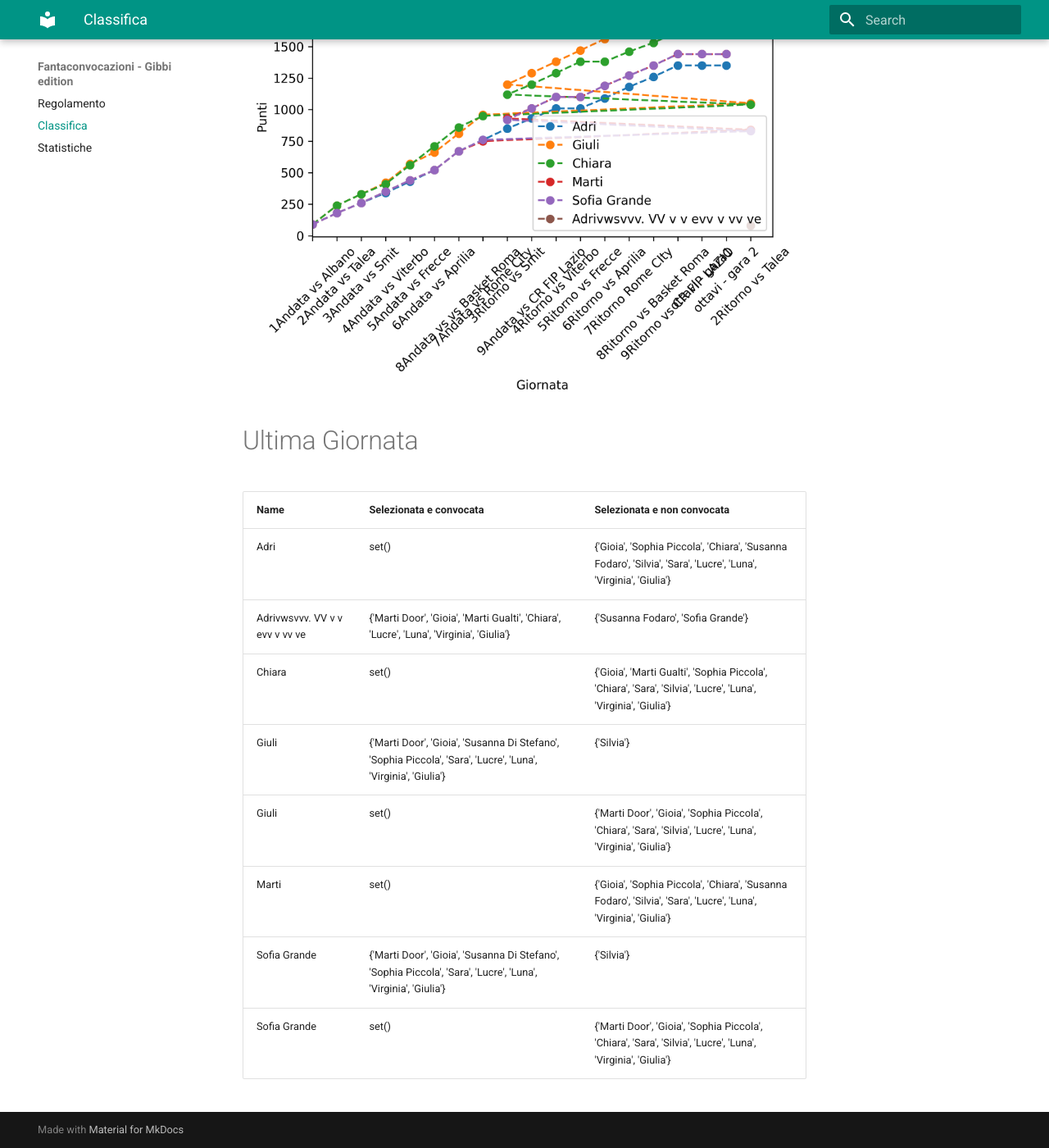
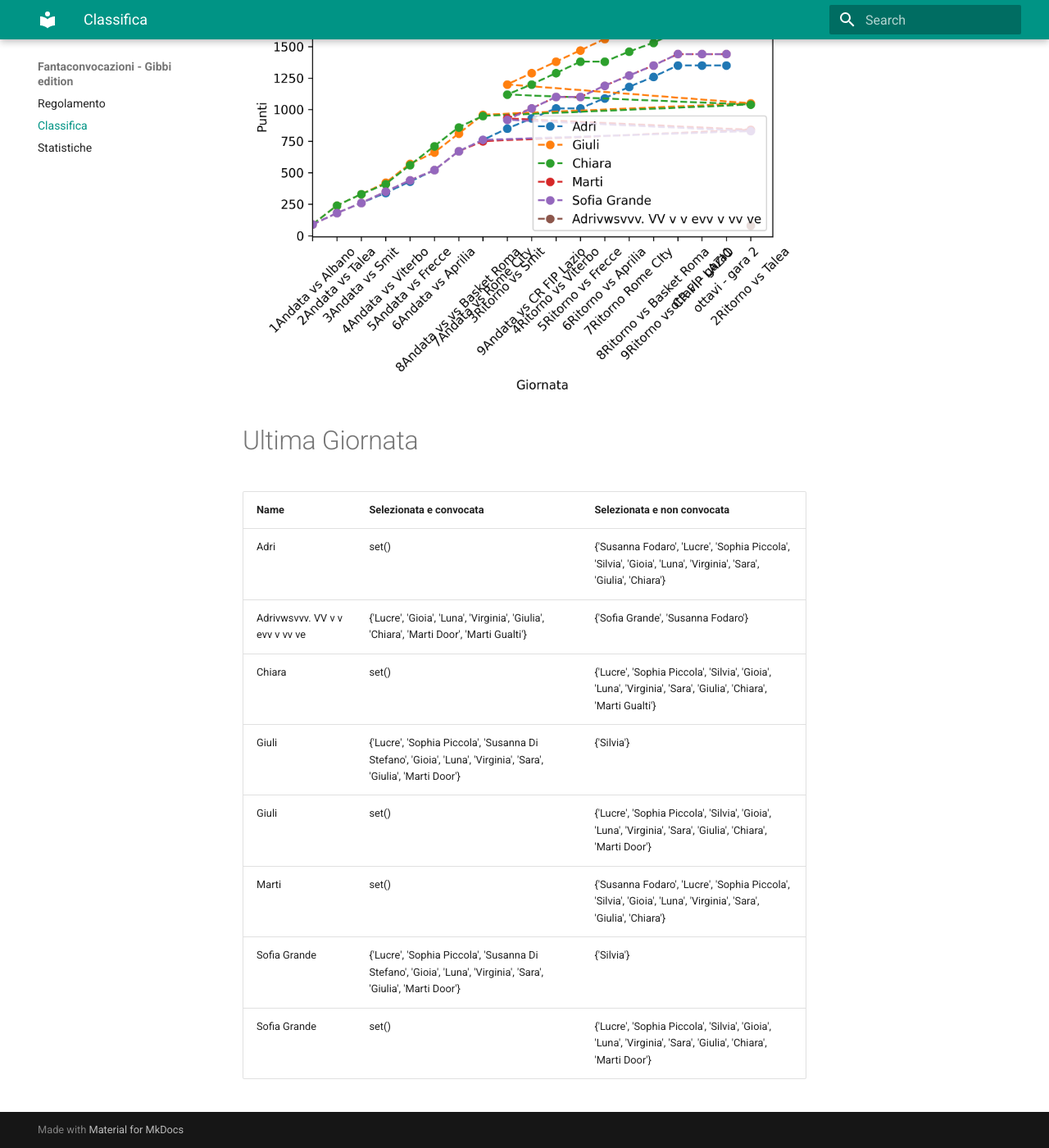
Before and after one commit to martinig94/fantagibbi, an MkDocs documentation site: the page built from docs/Classifica.md, in a window 1280 px wide and 1400 px high, scrolled down 676 px. Shown: the whole window at 82% size. Built offline with MkDocs 1.6.1 and Material for MkDocs 9.7.7, drawn with Linux system fonts in a browser that asks for light colours.

Commit message:
Auto-update from main.py

```diff
--- a/docs/Classifica.md
+++ b/docs/Classifica.md
@@ -19,12 +19,12 @@
 <!-- START_TABLE CORRECT -->
 | Name                           | Selezionata e convocata                                                                                        | Selezionata e non convocata                                                                                      |
 |:-------------------------------|:---------------------------------------------------------------------------------------------------------------|:-----------------------------------------------------------------------------------------------------------------|
-| Adri                           | set()                                                                                                          | {'Gioia', 'Sophia Piccola', 'Chiara', 'Susanna Fodaro', 'Silvia', 'Sara', 'Lucre', 'Luna', 'Virginia', 'Giulia'} |
-| Adrivwsvvv. VV v v evv v vv ve | {'Marti Door', 'Gioia', 'Marti Gualti', 'Chiara', 'Lucre', 'Luna', 'Virginia', 'Giulia'}                       | {'Susanna Fodaro', 'Sofia Grande'}                                                                               |
-| Chiara                         | set()                                                                                                          | {'Gioia', 'Marti Gualti', 'Sophia Piccola', 'Chiara', 'Sara', 'Silvia', 'Lucre', 'Luna', 'Virginia', 'Giulia'}   |
-| Giuli                          | {'Marti Door', 'Gioia', 'Susanna Di Stefano', 'Sophia Piccola', 'Sara', 'Lucre', 'Luna', 'Virginia', 'Giulia'} | {'Silvia'}                                                                                                       |
-| Giuli                          | set()                                                                                                          | {'Marti Door', 'Gioia', 'Sophia Piccola', 'Chiara', 'Sara', 'Silvia', 'Lucre', 'Luna', 'Virginia', 'Giulia'}     |
-| Marti                          | set()                                                                                                          | {'Gioia', 'Sophia Piccola', 'Chiara', 'Susanna Fodaro', 'Silvia', 'Sara', 'Lucre', 'Luna', 'Virginia', 'Giulia'} |
-| Sofia Grande                   | {'Marti Door', 'Gioia', 'Susanna Di Stefano', 'Sophia Piccola', 'Sara', 'Lucre', 'Luna', 'Virginia', 'Giulia'} | {'Silvia'}                                                                                                       |
-| Sofia Grande                   | set()                                                                                                          | {'Marti Door', 'Gioia', 'Sophia Piccola', 'Chiara', 'Sara', 'Silvia', 'Lucre', 'Luna', 'Virginia', 'Giulia'}     |
+| Adri                           | set()                                                                                                          | {'Susanna Fodaro', 'Lucre', 'Sophia Piccola', 'Silvia', 'Gioia', 'Luna', 'Virginia', 'Sara', 'Giulia', 'Chiara'} |
+| Adrivwsvvv. VV v v evv v vv ve | {'Lucre', 'Gioia', 'Luna', 'Virginia', 'Giulia', 'Chiara', 'Marti Door', 'Marti Gualti'}                       | {'Sofia Grande', 'Susanna Fodaro'}                                                                               |
+| Chiara                         | set()                                                                                                          | {'Lucre', 'Sophia Piccola', 'Silvia', 'Gioia', 'Luna', 'Virginia', 'Sara', 'Giulia', 'Chiara', 'Marti Gualti'}   |
+| Giuli                          | {'Lucre', 'Sophia Piccola', 'Susanna Di Stefano', 'Gioia', 'Luna', 'Virginia', 'Sara', 'Giulia', 'Marti Door'} | {'Silvia'}                                                                                                       |
+| Giuli                          | set()                                                                                                          | {'Lucre', 'Sophia Piccola', 'Silvia', 'Gioia', 'Luna', 'Virginia', 'Sara', 'Giulia', 'Chiara', 'Marti Door'}     |
+| Marti                          | set()                                                                                                          | {'Susanna Fodaro', 'Lucre', 'Sophia Piccola', 'Silvia', 'Gioia', 'Luna', 'Virginia', 'Sara', 'Giulia', 'Chiara'} |
+| Sofia Grande                   | {'Lucre', 'Sophia Piccola', 'Susanna Di Stefano', 'Gioia', 'Luna', 'Virginia', 'Sara', 'Giulia', 'Marti Door'} | {'Silvia'}                                                                                                       |
+| Sofia Grande                   | set()                                                                                                          | {'Lucre', 'Sophia Piccola', 'Silvia', 'Gioia', 'Luna', 'Virginia', 'Sara', 'Giulia', 'Chiara', 'Marti Door'}     |
 <!-- END_TABLE CORRECT -->
```
